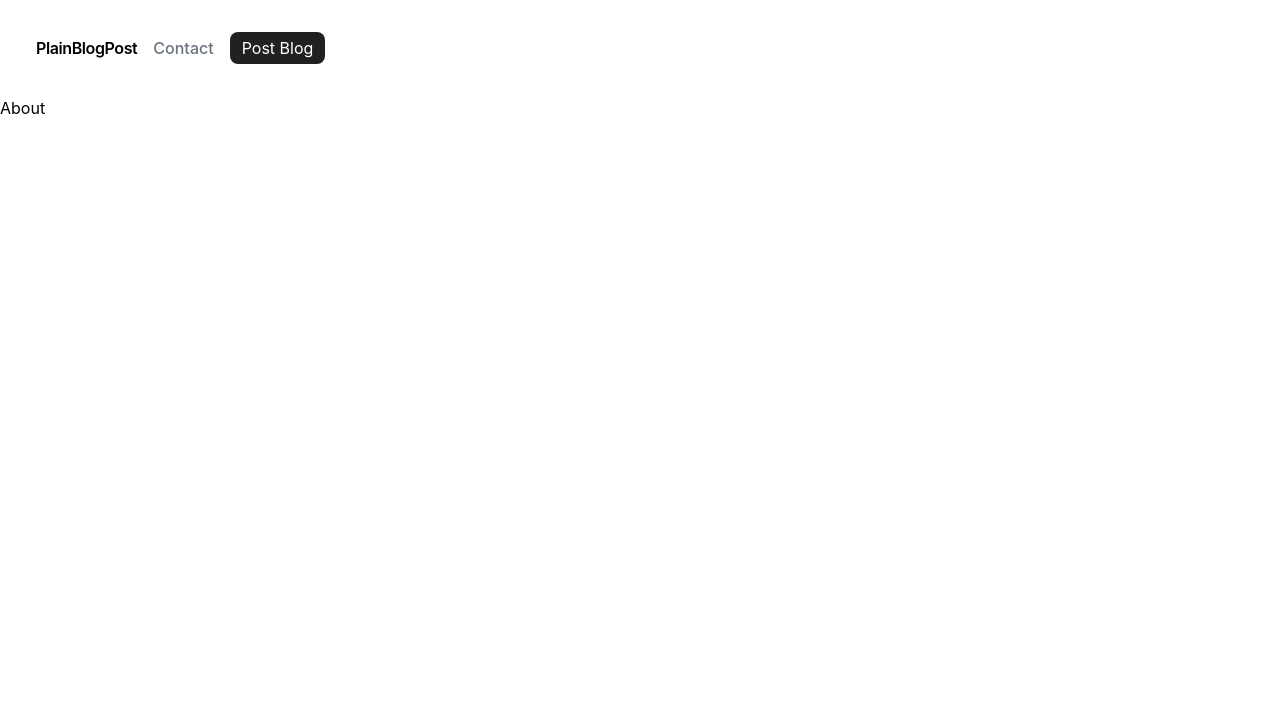
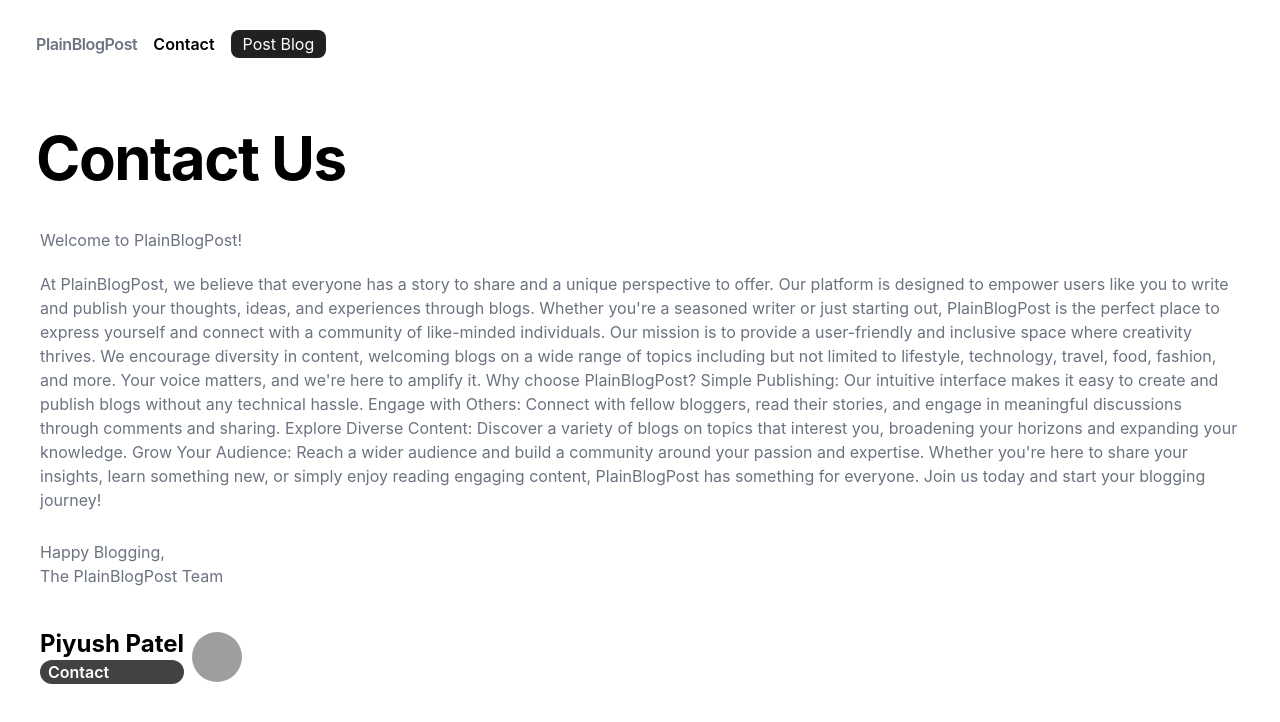
Before and after one commit to piyush2053/Expressive-Echoes, a React (Create React App) app in the folder expressive-echoes/: page /contact in a window 1280 px wide. Shown: the top 722 px of the page. Built offline with nearby package versions, Linux system fonts and the light colour scheme; grey boxes are pictures that could not be loaded.

Commit message:
Routes Error Fixed

```diff
--- a/expressive-echoes/src/Components/Header.tsx
+++ b/expressive-echoes/src/Components/Header.tsx
@@ -1,20 +1,35 @@
-import React from "react"
+import React, { useEffect, useState } from "react"
 import { Link } from "react-router-dom"
 import '../index.css'
 export default function Header() {
+    const [blogPage, setBlogPage] = useState(false)
+    const [contactPage, setContactPage] = useState(false)
+    useEffect(() => {
+        const path = window.location.pathname;
+        const text = path.split("/")[1];
+        if (decodeURIComponent(text) === 'publish') {
+            setBlogPage(true)
+        }
+        else if (decodeURIComponent(text) === 'contact') {
+            setContactPage(true)
+        }
+    }, [])
     return (
         <div className="dark:border-gray-750 ml-3">
             <div className="px-4 py-6 md:px-6 lg:py-8 lg:grid lg:gap-0 lg:grid-cols-[1fr_300px]">
                 <div className="flex items-center space-x-4">
-                    <Link className="flex space-x-2 items-center" to='/'>
-                        <span className="font-semibold tracking-tight">PlainBlogPost</span>
+                    <Link className={`font-semibold tracking-tight ${contactPage ? 'text-gray-500': ''}`} to='/'>
+                        PlainBlogPost
                     </Link>
                     <div className="ml-auto flex items-center space-x-4 lg:space-x-6">
-                        <Link className="font-medium text-base leading-6 text-gray-500 dark:text-gray-400" to="/contact">
+                        <Link className={`font-semibold leading-6 ${contactPage ? 'text-black': 'text-gray-500'}`} to="/contact">
                             Contact
                         </Link>
                     </div>
-                    <Link className="bg-[#212121] py-1 px-3 rounded-lg text-white hover:text-black hover:bg-white" to='/publish'>Post Blog</Link>
+                    <span className="relative">
+                        {blogPage ? <span className="animate-ping absolute inline-flex h-3 w-3 rounded-full bg-[#7E57C2] opacity-75 "></span> : null}
+                        <Link className={`${blogPage ? 'bg-[#1E88E5] ml-2' : 'bg-[#212121]'} py-1 px-3 rounded-lg text-white hover:text-black hover:bg-white`} to='/publish'>Post Blog</Link>
+                    </span>
                 </div>
             </div>
         </div>
--- a/expressive-echoes/src/Pages/About/About.tsx
+++ b/expressive-echoes/src/Pages/About/About.tsx
@@ -1,13 +1,44 @@
 import React from "react"
 import '../../index.css'
 import Header from "../../Components/Header.tsx"
+import { Helmet } from "react-helmet-async";
 export default function About() {
     return (
-        <div>
+        <div >
+            <Helmet>
+                <title>Contact us</title>
+            </Helmet>
             <Header />
-            <div className="fade-in ">
-                About
+            <div className="fade-in px-5">
+                <h1 className="text-4xl font-bold tracking-tight lg:text-5xl xl:text-6xl mb-10 mt-10 ml-4">
+                    Contact Us
+                </h1>
+                <div className="fade-in px-5">
+                <p className="text-gray-500 dark:text-gray-400 mb-5">Welcome to PlainBlogPost!</p>
+                    <p className="text-gray-500 dark:text-gray-400">At PlainBlogPost, we believe that everyone has a story to share and a unique perspective to offer. Our platform is designed to empower users like you to write and publish your thoughts, ideas, and experiences through blogs. Whether you're a seasoned writer or just starting out, PlainBlogPost is the perfect place to express yourself and connect with a community of like-minded individuals.
+
+                    Our mission is to provide a user-friendly and inclusive space where creativity thrives. We encourage diversity in content, welcoming blogs on a wide range of topics including but not limited to lifestyle, technology, travel, food, fashion, and more. Your voice matters, and we're here to amplify it.
+
+                    Why choose PlainBlogPost?
+
+                    Simple Publishing: Our intuitive interface makes it easy to create and publish blogs without any technical hassle.
+                    Engage with Others: Connect with fellow bloggers, read their stories, and engage in meaningful discussions through comments and sharing.
+                    Explore Diverse Content: Discover a variety of blogs on topics that interest you, broadening your horizons and expanding your knowledge.
+                    Grow Your Audience: Reach a wider audience and build a community around your passion and expertise.
+                    Whether you're here to share your insights, learn something new, or simply enjoy reading engaging content, PlainBlogPost has something for everyone. Join us today and start your blogging journey!
+                    </p>
+                    <p className="mt-7 text-gray-500 dark:text-gray-400">Happy Blogging,</p>
+                    <p className="text-gray-500 dark:text-gray-400">The PlainBlogPost Team</p>
+                    </div>
+                <div className="fade-in flex gap-2 ml-5 mt-10">
+                    <div className='flex justify-start' style={{ flexDirection: 'column' }}>
+                        <h2 className="text-2xl font-bold">Piyush Patel</h2>
+                        <a href='https://piyush2053.github.io/PortFolio/' rel="noreferrer" target='_blank' className='text-white font-semibold bg-[#424242] px-2 rounded-full'>Contact</a>
+                    </div>
+                    <img src='https://piyush2053.github.io/PortFolio/assets/images/me.jpeg' alt='piyush patel' className='mt-1 rounded-full h-[50px] w-[50px]'></img>
+                </div>
             </div>
         </div>
-    )
+
+    );
 }
--- a/expressive-echoes/src/Pages/Home/Home.tsx
+++ b/expressive-echoes/src/Pages/Home/Home.tsx
@@ -6,8 +6,17 @@ import Header from "../../Components/Header.tsx";
 import { Helmet } from "react-helmet-async";
 import { useProvider } from "../../Store/Provider.tsx";
 
+interface Blog {
+    id: number;
+    title: string;
+    thumbnail: string;
+    content: string;
+    date: string;
+    userImage: string;
+    author: string;
+}
 export default function Home() {
-    const [blogs, setBlogs] = useState([]);
+    const [blogs, setBlogs] = useState<Blog[]>([]);
     const [searchTerm, setSearchTerm] = useState('');
     const { updateBlog } = useProvider();
 
@@ -31,7 +40,8 @@ export default function Home() {
             }
         };
         fetchData();
-    }, [updateBlog]);
+        // eslint-disable-next-line
+    }, []);
 
     const navigate = useNavigate();
 
--- a/expressive-echoes/src/Pages/NotFound/NotFound.tsx
+++ b/expressive-echoes/src/Pages/NotFound/NotFound.tsx
@@ -4,7 +4,6 @@ import '../../index.css';
 import Header from "../../Components/Header.tsx";
 
 export default function ErrorPage() {
-
     return (
         <div >
             <Helmet>
@@ -15,7 +14,14 @@ export default function ErrorPage() {
                 <h1 className="text-4xl font-bold tracking-tight lg:text-5xl xl:text-6xl mb-10 mt-10">
                     Page Not Found
                 </h1>
-                <p className="text-gray-500 dark:text-gray-400">Where every post is a story waiting to be told</p>
+                <p className="text-gray-500 dark:text-gray-400">Oops! It seems like you've landed on the wrong URL. Please navigate back to the <a href="/" className="text-blue-500 font-semibold">Homepage</a> for the information you're looking for, or feel free to contact us for further assistance.</p>
+                <div className="flex gap-2 justify-center mt-10">
+                    <div className='flex justify-start' style={{ flexDirection: 'column' }}>
+                        <h2 className="text-2xl font-bold">Piyush Patel</h2>
+                        <a href='https://piyush2053.github.io/PortFolio/' rel="noreferrer" target='_blank' className='text-white font-semibold bg-[#424242] px-2 rounded-full'>Contact</a>
+                    </div>
+                    <img src='https://piyush2053.github.io/PortFolio/assets/images/me.jpeg' alt='piyush patel' className='mt-1 rounded-full h-[50px] w-[50px]'></img>
+                </div>
             </div>
         </div>
 
--- a/expressive-echoes/src/Pages/PostBlog/PostBlog.tsx
+++ b/expressive-echoes/src/Pages/PostBlog/PostBlog.tsx
@@ -4,17 +4,25 @@ import '../../index.css';
 import { URL } from '../../Utils/contants.js'
 import Header from "../../Components/Header.tsx";
 import { Tooltip } from '@mui/material';
+import { useNavigate } from "react-router-dom";
+import Dialog from '@mui/material/Dialog';
+import DialogTitle from '@mui/material/DialogTitle';
+import DialogContent from '@mui/material/DialogContent';
+import DialogActions from '@mui/material/DialogActions';
+import Button from '@mui/material/Button';
+import CheckCircleOutlineIcon from '@mui/icons-material/CheckCircleOutline';
 
 interface FormErrors {
     titleError: string;
     contentError: string;
     thumbnailError: string;
-    userImageError:string
+    userImageError: string
     authorError: string;
     emailError: string;
 }
 
 export default function PostBlog() {
+    const [openDialog, setOpenDialog] = useState(false);
     const [formData, setFormData] = useState({
         title: "",
         content: "",
@@ -35,6 +43,12 @@ export default function PostBlog() {
     const handleInputChange = (e: React.ChangeEvent<HTMLInputElement | HTMLTextAreaElement>) => {
         const { id, value } = e.target;
         setFormData({ ...formData, [id]: value });
+    };
+    const navigate = useNavigate()
+
+    const handleDialogClose = () => {
+        setOpenDialog(false);
+        navigate('/');
     };
 
     const handleSubmit = () => {
@@ -74,7 +88,6 @@ export default function PostBlog() {
         }
 
         setFormErrors(errors);
-
         if (isValid) {
             const publishData = async () => {
                 const isLocalhost = window.location.href.includes('localhost');
@@ -89,6 +102,7 @@ export default function PostBlog() {
                 if (response.ok) {
                     const responsedata = await response.json()
                     console.log("Form submitted:", responsedata);
+                    setOpenDialog(true);
                 } else {
 
                 }
@@ -170,6 +184,16 @@ export default function PostBlog() {
                     <Tooltip title="Submitting this Content will Publish your Blog on the Website" arrow>
                         <button className="bg-[#212121] mb-10 py-1 px-3 rounded-lg text-white hover:text-white hover:bg-[#9E9E9E] w-[100px]" onClick={handleSubmit}>Submit</button>
                     </Tooltip>
+                    <Dialog open={openDialog} onClose={handleDialogClose}>
+                        <DialogTitle>Blog Published</DialogTitle>
+                        <DialogContent>
+                            <CheckCircleOutlineIcon fontSize="large" style={{ color: '#4CAF50', marginBottom: '10px' }} />
+                            <div>Your blog has been published successfully!</div>
+                        </DialogContent>
+                        <DialogActions>
+                            <Button onClick={handleDialogClose} color="primary">OK</Button>
+                        </DialogActions>
+                    </Dialog>
                 </div>
             </div>
         </div>
```
Also changed, not shown: expressive-echoes/src/Pages/Blog/Blog.tsx (+35 -11 lines).
